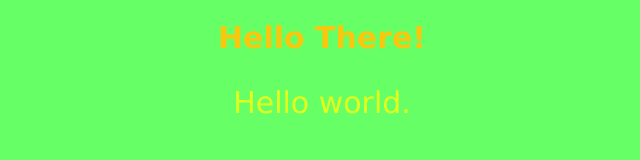
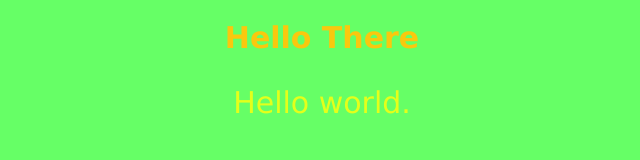
Before and after one commit to Loellis/INF4019, a plain HTML site: page index.html in a window 1280 px wide. Shown: the whole page, without its empty margins (318-958 px from the left). Drawn offline with Linux system fonts and the light colour scheme.

```diff
--- a/index.html
+++ b/index.html
@@ -5,7 +5,7 @@
 		<title>Hello.</title>
 	</head>
 	<body>
-		<h1>Hello There!</h1>
+		<h1>Hello There</h1>
 		<p>Hello world.</p>
 	</body>
 </html>
```
Also changed, not shown: 1 other file.
